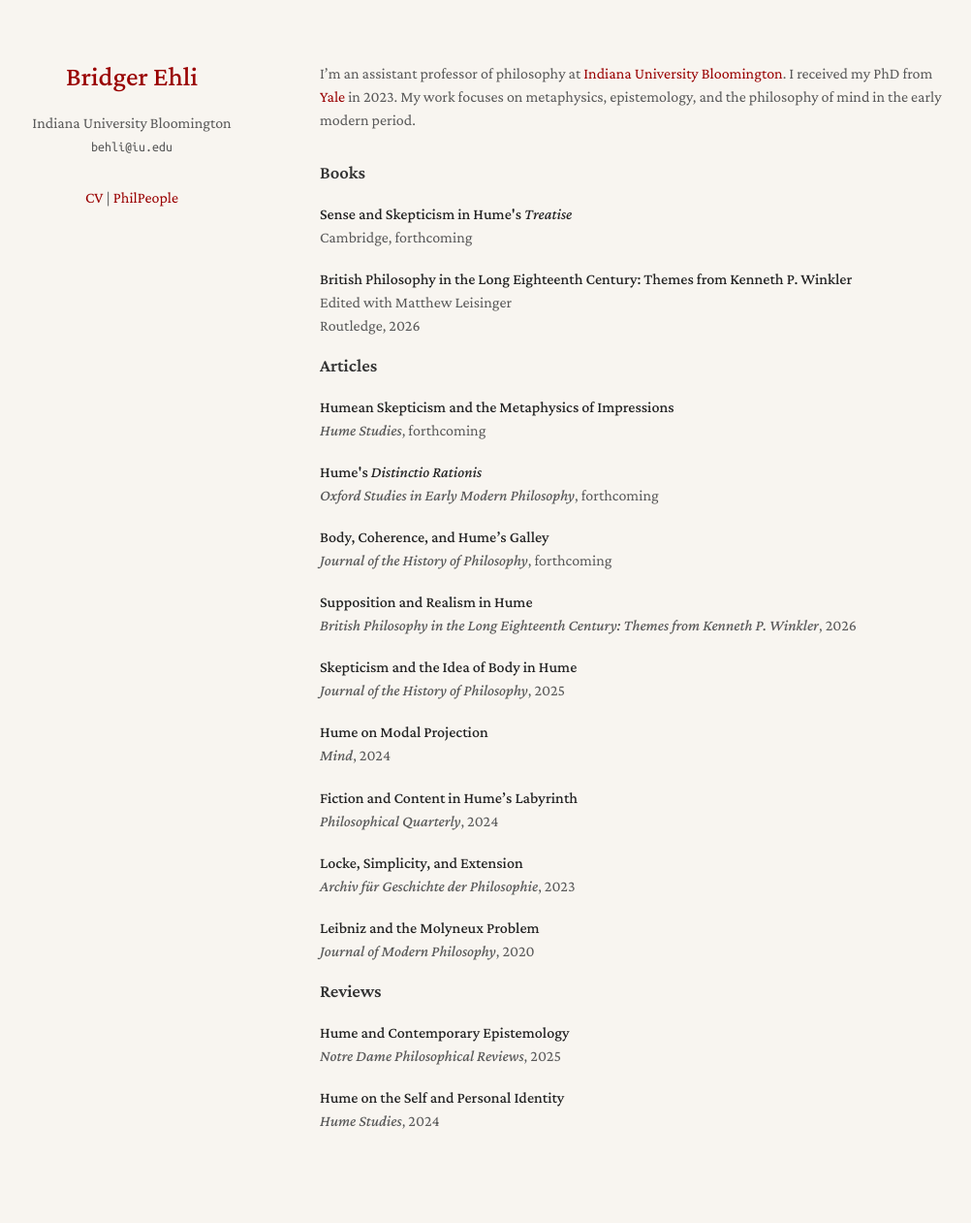
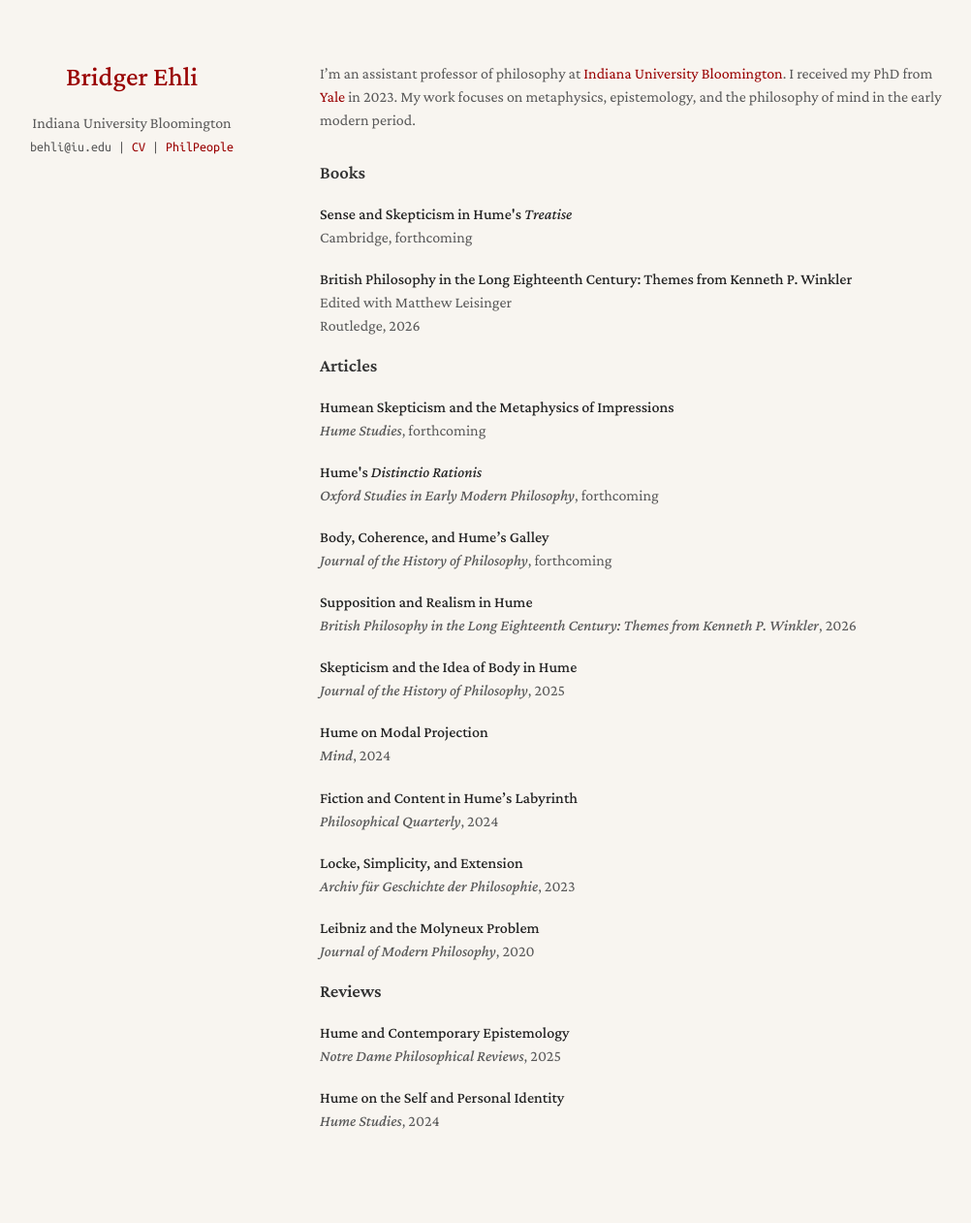
Before and after one commit to bridgerehli/bridgerehli.github.io, a Jekyll site: the page built from index.md, in a window 1280 px wide. Shown: the whole page at 97% size, without its empty margins (140-1142 px from the left). Built offline with Jekyll 4.4.1, drawn with Linux system fonts in a browser that asks for light colours; a style sheet for code colours, icons or effects is not loaded.

Commit message:
Update homepage.html

```diff
--- a/_layouts/homepage.html
+++ b/_layouts/homepage.html
@@ -53,19 +53,19 @@
         <a href="{{ site.affiliation_link }}" rel="noopener"><autocolor>{{ site.affiliation }}</autocolor></a>
         <br>
         {% endif %}
-        {% if site.email %}
-        <email>{{ site.email }}</email>
-        {% endif %}
+       {% if site.email %}
+<email>
+  {{ site.email }} |
+  <a href="{{ site.cv_link }}">CV</a> |
+  <a href="https://philpeople.org/profiles/bridger-ehli" target="_blank">PhilPeople</a>
+</email>
+{% endif %}
+
+<br>
 
         <br>
         <br>
-        <div style="margin-top: 5px;">
-  <a href="{{ site.cv_link }}">CV</a> |
-  <a href="https://philpeople.org/profiles/bridger-ehli" target="_blank">PhilPeople</a>
-</div>
-        <div class="social-icons">
-        </div>
-        <br>
+
 
       </header>
       <section>
```
